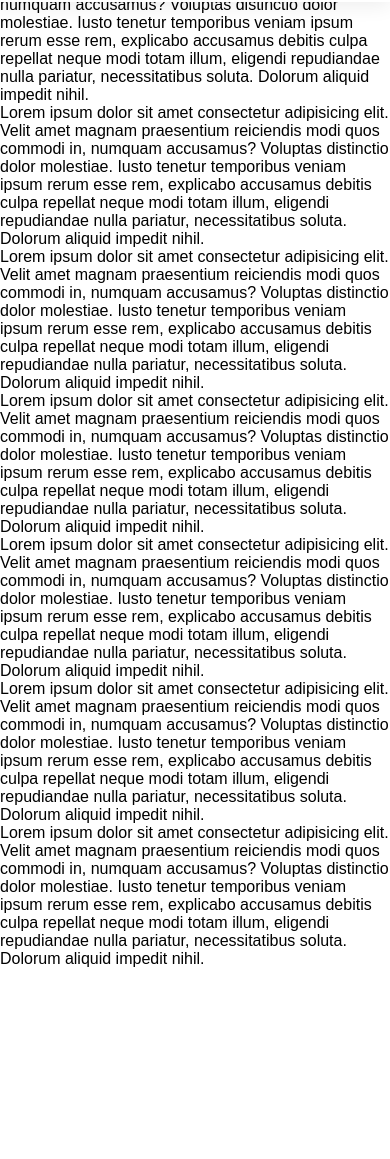
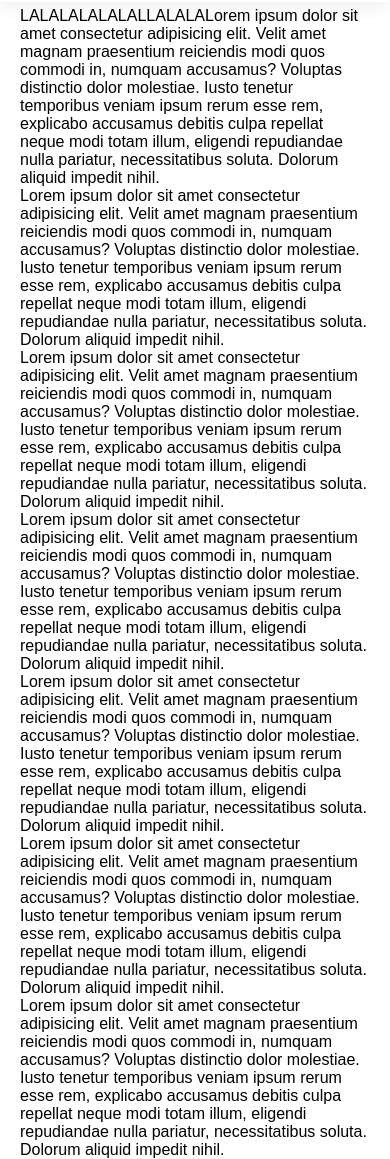
Before and after one commit to yarbest/news, a plain HTML site: page src/index.html in a window 390 px wide. Shown: the part 58-1217 px from the top of the page. Before the commit the page ends 1026 px from the top, so only its background shows below. Drawn offline with nearby package versions, Linux system fonts and the light colour scheme.

Commit message:
подвинул main, что бы на него не налазил хедер

```diff
--- a/src/index.html
+++ b/src/index.html
@@ -149,56 +149,68 @@
             <!-- /.container -->
         </header>
         <!-- /.header -->
+        <main class="main">
+            <div class="container">
+                <div class="main__body">
                     <p>
-            LALALALALALALLALALALorem ipsum dolor sit amet consectetur adipisicing elit. Velit amet
-            magnam praesentium reiciendis modi quos commodi in, numquam accusamus? Voluptas
-            distinctio dolor molestiae. Iusto tenetur temporibus veniam ipsum rerum esse rem,
-            explicabo accusamus debitis culpa repellat neque modi totam illum, eligendi repudiandae
-            nulla pariatur, necessitatibus soluta. Dolorum aliquid impedit nihil.
-        </p>
-        <p>
-            Lorem ipsum dolor sit amet consectetur adipisicing elit. Velit amet magnam praesentium
-            reiciendis modi quos commodi in, numquam accusamus? Voluptas distinctio dolor molestiae.
-            Iusto tenetur temporibus veniam ipsum rerum esse rem, explicabo accusamus debitis culpa
-            repellat neque modi totam illum, eligendi repudiandae nulla pariatur, necessitatibus
+                        LALALALALALALLALALALorem ipsum dolor sit amet consectetur adipisicing elit.
+                        Velit amet magnam praesentium reiciendis modi quos commodi in, numquam
+                        accusamus? Voluptas distinctio dolor molestiae. Iusto tenetur temporibus
+                        veniam ipsum rerum esse rem, explicabo accusamus debitis culpa repellat
+                        neque modi totam illum, eligendi repudiandae nulla pariatur, necessitatibus
                         soluta. Dolorum aliquid impedit nihil.
                     </p>
                     <p>
-            Lorem ipsum dolor sit amet consectetur adipisicing elit. Velit amet magnam praesentium
-            reiciendis modi quos commodi in, numquam accusamus? Voluptas distinctio dolor molestiae.
-            Iusto tenetur temporibus veniam ipsum rerum esse rem, explicabo accusamus debitis culpa
-            repellat neque modi totam illum, eligendi repudiandae nulla pariatur, necessitatibus
-            soluta. Dolorum aliquid impedit nihil.
+                        Lorem ipsum dolor sit amet consectetur adipisicing elit. Velit amet magnam
+                        praesentium reiciendis modi quos commodi in, numquam accusamus? Voluptas
+                        distinctio dolor molestiae. Iusto tenetur temporibus veniam ipsum rerum esse
+                        rem, explicabo accusamus debitis culpa repellat neque modi totam illum,
+                        eligendi repudiandae nulla pariatur, necessitatibus soluta. Dolorum aliquid
+                        impedit nihil.
                     </p>
                     <p>
-            Lorem ipsum dolor sit amet consectetur adipisicing elit. Velit amet magnam praesentium
-            reiciendis modi quos commodi in, numquam accusamus? Voluptas distinctio dolor molestiae.
-            Iusto tenetur temporibus veniam ipsum rerum esse rem, explicabo accusamus debitis culpa
-            repellat neque modi totam illum, eligendi repudiandae nulla pariatur, necessitatibus
-            soluta. Dolorum aliquid impedit nihil.
+                        Lorem ipsum dolor sit amet consectetur adipisicing elit. Velit amet magnam
+                        praesentium reiciendis modi quos commodi in, numquam accusamus? Voluptas
+                        distinctio dolor molestiae. Iusto tenetur temporibus veniam ipsum rerum esse
+                        rem, explicabo accusamus debitis culpa repellat neque modi totam illum,
+                        eligendi repudiandae nulla pariatur, necessitatibus soluta. Dolorum aliquid
+                        impedit nihil.
                     </p>
                     <p>
-            Lorem ipsum dolor sit amet consectetur adipisicing elit. Velit amet magnam praesentium
-            reiciendis modi quos commodi in, numquam accusamus? Voluptas distinctio dolor molestiae.
-            Iusto tenetur temporibus veniam ipsum rerum esse rem, explicabo accusamus debitis culpa
-            repellat neque modi totam illum, eligendi repudiandae nulla pariatur, necessitatibus
-            soluta. Dolorum aliquid impedit nihil.
+                        Lorem ipsum dolor sit amet consectetur adipisicing elit. Velit amet magnam
+                        praesentium reiciendis modi quos commodi in, numquam accusamus? Voluptas
+                        distinctio dolor molestiae. Iusto tenetur temporibus veniam ipsum rerum esse
+                        rem, explicabo accusamus debitis culpa repellat neque modi totam illum,
+                        eligendi repudiandae nulla pariatur, necessitatibus soluta. Dolorum aliquid
+                        impedit nihil.
                     </p>
                     <p>
-            Lorem ipsum dolor sit amet consectetur adipisicing elit. Velit amet magnam praesentium
-            reiciendis modi quos commodi in, numquam accusamus? Voluptas distinctio dolor molestiae.
-            Iusto tenetur temporibus veniam ipsum rerum esse rem, explicabo accusamus debitis culpa
-            repellat neque modi totam illum, eligendi repudiandae nulla pariatur, necessitatibus
-            soluta. Dolorum aliquid impedit nihil.
+                        Lorem ipsum dolor sit amet consectetur adipisicing elit. Velit amet magnam
+                        praesentium reiciendis modi quos commodi in, numquam accusamus? Voluptas
+                        distinctio dolor molestiae. Iusto tenetur temporibus veniam ipsum rerum esse
+                        rem, explicabo accusamus debitis culpa repellat neque modi totam illum,
+                        eligendi repudiandae nulla pariatur, necessitatibus soluta. Dolorum aliquid
+                        impedit nihil.
                     </p>
                     <p>
-            Lorem ipsum dolor sit amet consectetur adipisicing elit. Velit amet magnam praesentium
-            reiciendis modi quos commodi in, numquam accusamus? Voluptas distinctio dolor molestiae.
-            Iusto tenetur temporibus veniam ipsum rerum esse rem, explicabo accusamus debitis culpa
-            repellat neque modi totam illum, eligendi repudiandae nulla pariatur, necessitatibus
-            soluta. Dolorum aliquid impedit nihil.
+                        Lorem ipsum dolor sit amet consectetur adipisicing elit. Velit amet magnam
+                        praesentium reiciendis modi quos commodi in, numquam accusamus? Voluptas
+                        distinctio dolor molestiae. Iusto tenetur temporibus veniam ipsum rerum esse
+                        rem, explicabo accusamus debitis culpa repellat neque modi totam illum,
+                        eligendi repudiandae nulla pariatur, necessitatibus soluta. Dolorum aliquid
+                        impedit nihil.
                     </p>
-
+                    <p>
+                        Lorem ipsum dolor sit amet consectetur adipisicing elit. Velit amet magnam
+                        praesentium reiciendis modi quos commodi in, numquam accusamus? Voluptas
+                        distinctio dolor molestiae. Iusto tenetur temporibus veniam ipsum rerum esse
+                        rem, explicabo accusamus debitis culpa repellat neque modi totam illum,
+                        eligendi repudiandae nulla pariatur, necessitatibus soluta. Dolorum aliquid
+                        impedit nihil.
+                    </p>
+                </div>
+            </div>
+        </main>
         <script src="https://cdnjs.cloudflare.com/ajax/libs/jquery/3.1.0/jquery.min.js"></script>
         <script src="js/main.js"></script>
     </body>
--- a/src/sass/main.sass
+++ b/src/sass/main.sass
@@ -10,7 +10,21 @@
     max-width: 1000px
     margin: 0 auto
 
+.main
+    &__body
+
+
 @media ( max-width: 1199px )
     .container
         width: 100%
         padding: 0 20px
+
+@media ( max-width: 575px )
+    .main
+        &__body
+            margin-top: 70px
+
+@media ( max-width: 480px )
+    .main
+        &__body
+            margin-top: 65px
```
Also changed, not shown: src/css/main.css. Lines whose indentation alone changed are shown as unchanged.
